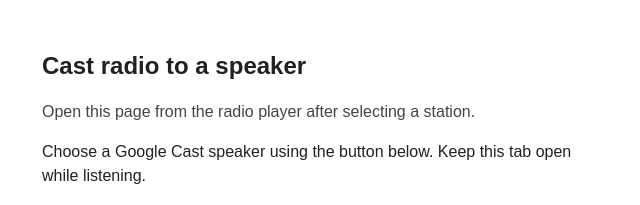
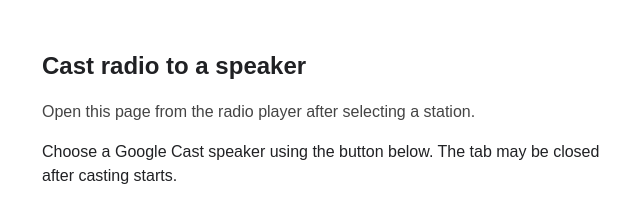
Before and after one commit to Shoopity/ChromeExt_InternetRadioPlayer, a browser extension: page docs/cast/index.html in a window 1280 px wide. Shown: the top 205 px of the page, 318-958 px from the left. Drawn offline with Linux system fonts and the light colour scheme.

Commit message:
feat: update casting instructions to allow closing the companion tab after starting playback

```diff
--- a/docs/cast/index.html
+++ b/docs/cast/index.html
@@ -25,7 +25,7 @@
   <main>
     <h1>Cast radio to a speaker</h1>
     <p id="station"></p>
-    <p>Choose a Google Cast speaker using the button below. Keep this tab open while listening.</p>
+    <p>Choose a Google Cast speaker using the button below. The tab may be closed after casting starts.</p>
     <google-cast-launcher aria-label="Choose a Google Cast speaker"></google-cast-launcher>
     <p id="castHelp" hidden>
       <strong>Control your cast:</strong> select Chrome's <strong>Control your music, video, and more</strong> icon in the upper-right toolbar.
```
Also changed, not shown: 1 other file.
